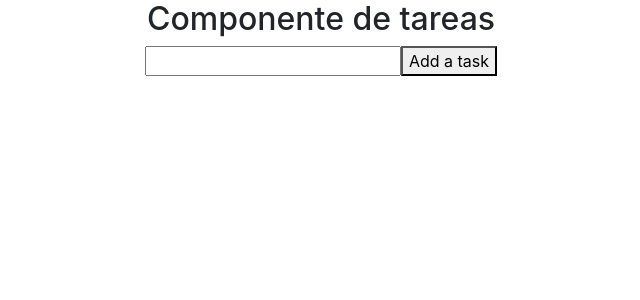
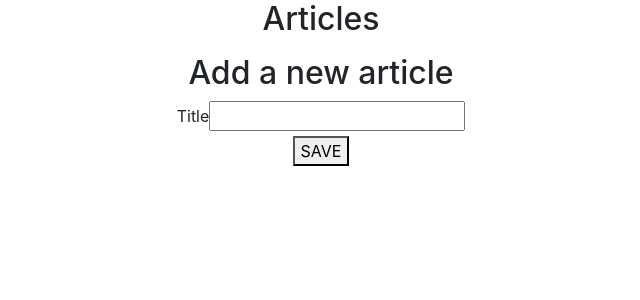
Before and after one commit to pepesan/ejemplos-react-ts, a React (Create React App) app: page / in a window 1280 px wide. Shown: the top 300 px of the page, without its empty margins (319-959 px from the left). Built offline with nearby package versions, Linux system fonts and the light colour scheme.

Commit message:
primera versión del ejemplo de redux

```diff
--- a/package.json
+++ b/package.json
@@ -10,6 +10,7 @@
     "@types/node": "^12.0.0",
     "@types/react": "^16.9.0",
     "@types/react-dom": "^16.9.0",
+    "@types/react-redux": "^7.1.7",
     "@types/react-router-dom": "^5.1.3",
     "@types/yup": "^0.26.32",
     "bootstrap": "^4.4.1",
@@ -17,8 +18,10 @@
     "react": "^16.13.0",
     "react-bootstrap": "^1.0.0-beta.17",
     "react-dom": "^16.13.0",
+    "react-redux": "^7.2.0",
     "react-router-dom": "^5.1.2",
     "react-scripts": "3.4.0",
+    "redux": "^4.0.5",
     "typescript": "~3.7.2",
     "yup": "^0.28.1"
   },
@@ -44,6 +47,7 @@
     ]
   },
   "devDependencies": {
-    "@types/axios": "^0.14.0"
+    "@types/axios": "^0.14.0",
+    "redux-devtools": "^3.5.0"
   }
 }
--- a/src/App.tsx
+++ b/src/App.tsx
@@ -16,12 +16,13 @@ import FichaEmpleadoComponente from "./FichaEmpleadoComponente";
 import {Empleado} from "./Empleado";
 import AppRouter from "./rutas/AppRouter";
 import PeticionesWeb from "./peticionesweb/PeticionesWeb";
+import ReduxAPP from "./redux/ReduxApp";
 
 function App() {
   var empleado: Empleado = new Empleado();
   return (
     <div className="App">
-      <TaskComponent />
+        <ReduxAPP/>
     </div>
   );
 }
--- a/src/bootstrap/FormValidationComponente.tsx
+++ b/src/bootstrap/FormValidationComponente.tsx
@@ -15,14 +15,15 @@ class FormValidationComponente extends React.Component {
                 }}
                 validationSchema={Yup.object().shape({
                     firstName: Yup.string()
-                        .required('First Name is required'),
+                        .required('El nombre es obligatorio'),
                     lastName: Yup.string()
-                        .required('Last Name is required'),
+                        .required('El apelido es obligatorio'),
                     email: Yup.string()
                         .email('Email is invalid')
                         .required('Email is required'),
                     password: Yup.string()
                         .min(6, 'Password must be at least 6 characters')
+                        .max(10, 'Te has pasado de caracteres, son 20 como mucho!')
                         .required('Password is required'),
                     confirmPassword: Yup.string()
                         .oneOf([Yup.ref('password'), null], 'Passwords must match')
--- /dev/null
+++ b/src/redux/Form.tsx
@@ -0,0 +1,61 @@
+// src/js/components/Form.jsx
+import React, {ChangeEvent, Component, EventHandler, FormEvent, FormEventHandler} from "react";
+import { connect } from "react-redux";
+import {addArticle, MisProps} from "./action";
+import {GlobalState} from "./action-types";
+import {Dispatch} from "redux";
+
+function mapDispatchToProps(dispatch: Dispatch) {
+  return {
+    addArticle: (article: string) => dispatch(addArticle(article)),
+    articles: []
+  };
+}
+interface Cadena {
+  title: string
+}
+
+class ConnectedForm extends Component<MisProps, Cadena> {
+  constructor(props: MisProps) {
+    super(props);
+    this.state = {
+      title: ""
+    };
+    this.handleChange = this.handleChange.bind(this);
+    this.handleSubmit = this.handleSubmit.bind(this);
+  }
+
+  handleChange(event: ChangeEvent<HTMLInputElement>) {
+    this.setState({ title: event.target.value });
+  }
+
+  handleSubmit(event: FormEvent<HTMLFormElement>) {
+    event.preventDefault();
+    this.props.addArticle(this.state.title);
+    this.setState({ title: "" });
+  }
+  render() {
+    const { title } = this.state;
+    return (
+      <form onSubmit={this.handleSubmit}>
+        <div>
+          <label htmlFor="title">Title</label>
+          <input
+            type="text"
+            id="title"
+            value={title}
+            onChange={this.handleChange}
+          />
+        </div>
+        <button type="submit">SAVE</button>
+      </form>
+    );
+  }
+}
+
+const Form = connect(
+  null,
+  mapDispatchToProps
+)(ConnectedForm);
+
+export default Form;
--- /dev/null
+++ b/src/redux/List.tsx
@@ -0,0 +1,31 @@
+import React, {Component} from "react";
+import { connect } from "react-redux";
+import {GlobalState} from "./action-types";
+import {addArticle, MisProps} from "./action";
+
+const mapStateToProps = (state: GlobalState) => {
+  return {
+    articles: state.articles,
+    addArticle: addArticle
+  };
+};
+
+class ConnectedList extends Component<MisProps>{
+
+  constructor(props: MisProps) {
+    super(props);
+  }
+  render() {
+    return (
+      <ul>
+        {this.props.articles.map(el => (
+          <li >{el}</li>
+        ))}
+      </ul>
+    );
+  }
+}
+
+const List = connect(mapStateToProps)(ConnectedList);
+
+export default List;
--- /dev/null
+++ b/src/redux/ReduxApp.tsx
@@ -0,0 +1,19 @@
+import React from "react";
+import List from "./List";
+import Form from "./Form";
+import {Provider} from "react-redux";
+import store from "./store";
+const ReduxAPP = () => (
+  <Provider store={store}>
+    <div>
+      <h2>Articles</h2>
+      <List />
+    </div>
+    <div>
+      <h2>Add a new article</h2>
+      <Form />
+    </div>
+  </Provider>
+);
+
+export default ReduxAPP;
--- /dev/null
+++ b/src/redux/action-types.ts
@@ -0,0 +1,8 @@
+export const ADD_ARTICLE = "ADD_ARTICLE";
+export interface MiAccion {
+    type: string,
+    payload: string
+}
+export interface GlobalState {
+    articles: string []
+}
--- /dev/null
+++ b/src/redux/action.ts
@@ -0,0 +1,9 @@
+import { ADD_ARTICLE } from "./action-types";
+
+export function addArticle(payload: string) {
+    return { type: ADD_ARTICLE, payload };
+}
+export interface MisProps {
+    articles: string[],
+    addArticle: (payload: string) => void
+}
--- /dev/null
+++ b/src/redux/reducer.ts
@@ -0,0 +1,16 @@
+import {ADD_ARTICLE, GlobalState, MiAccion} from "./action-types";
+
+const initialState = {
+    articles: []
+};
+
+function rootReducer(state: GlobalState = initialState, action: MiAccion) {
+    if (action.type === ADD_ARTICLE) {
+        return Object.assign({}, state, {
+            articles: state.articles.concat(action.payload)
+        });
+    }
+    return state;
+}
+
+export default rootReducer;
--- /dev/null
+++ b/src/redux/store.ts
@@ -0,0 +1,7 @@
+import { createStore } from "redux";
+
+import rootReducer from "./reducer";
+
+const store = createStore(rootReducer);
+
+export default store;
```
Also changed, not shown: 1 other file (tests, documents, lock files or other folders).
